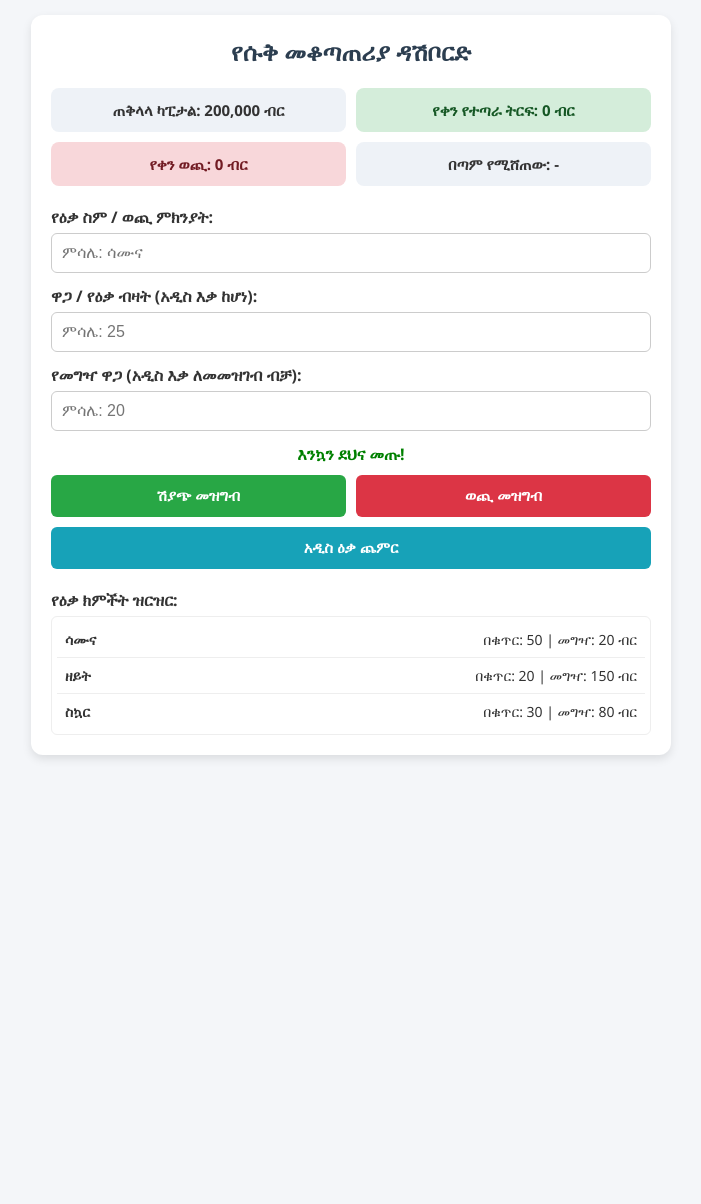
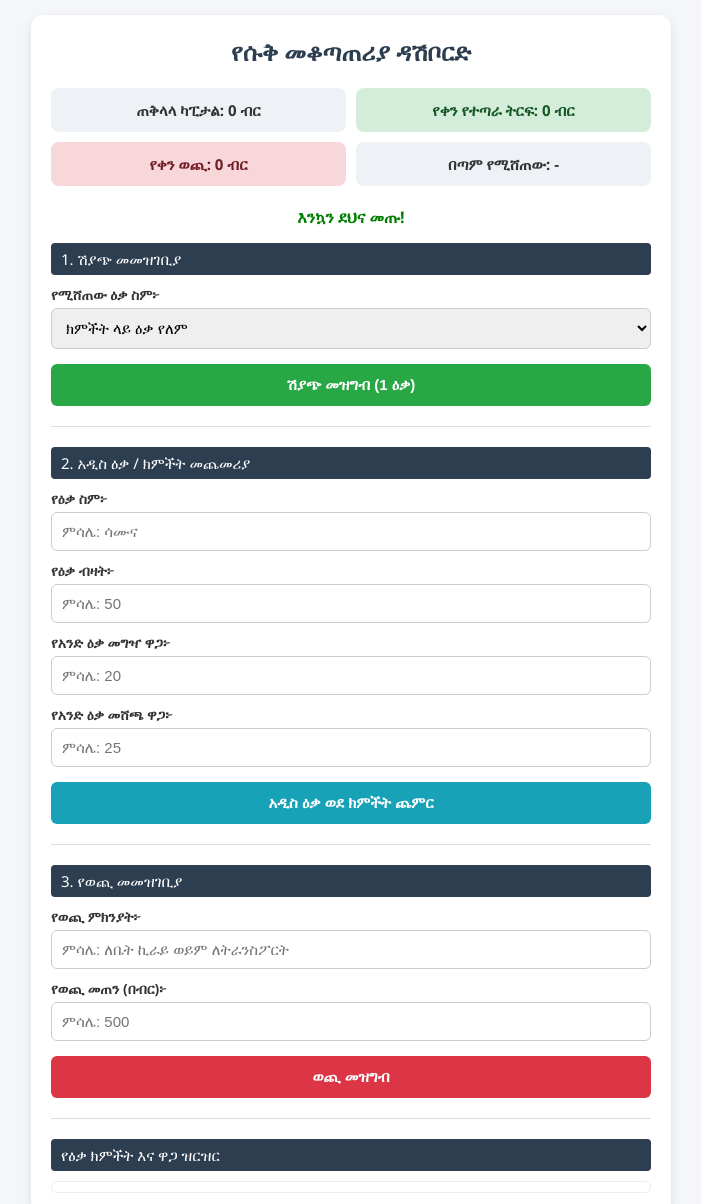
Before and after one commit to osama61900440-source/Os, a plain HTML site: page index.html in a window 1280 px wide. Shown: the top 1204 px of the page, without its empty margins (289-990 px from the left). Before the commit the page ends 800 px from the top, so only its background shows below. Drawn offline with Linux system fonts and the light colour scheme.

Commit message:
Update index.html

```diff
--- a/index.html
+++ b/index.html
@@ -41,33 +41,39 @@
         }
         .card.profit { background: #d4edda; color: #155724; }
         .card.expense { background: #f8d7da; color: #721c24; }
+
+        .section-title {
+            background: #2c3e50;
+            color: white;
+            padding: 6px 10px;
+            border-radius: 4px;
+            font-size: 15px;
+            margin-top: 15px;
+            margin-bottom: 10px;
+        }
+
         .form-group {
-            margin-bottom: 12px;
+            margin-bottom: 10px;
         }
         label {
             display: block;
-            margin-bottom: 5px;
+            margin-bottom: 4px;
             font-weight: 600;
+            font-size: 14px;
         }
-        input {
+        input, select {
             width: 100%;
             padding: 10px;
             border: 1px solid #ccc;
             border-radius: 6px;
             box-sizing: border-box;
-            font-size: 16px;
+            font-size: 15px;
         }
         .status-msg {
             text-align: center;
             font-weight: bold;
             margin: 10px 0;
             min-height: 20px;
-        }
-        .btn-group {
-            display: grid;
-            grid-template-columns: 1fr 1fr;
-            gap: 10px;
-            margin-bottom: 15px;
         }
         button {
             padding: 12px;
@@ -78,13 +84,12 @@
             font-weight: bold;
             cursor: pointer;
             width: 100%;
+            margin-top: 5px;
         }
         .btn-sell { background-color: #28a745; }
         .btn-expense { background-color: #dc3545; }
-        .btn-add { background-color: #17a2b8; grid-column: span 2; }
-        .inventory-section {
-            margin-top: 20px;
-        }
+        .btn-add { background-color: #17a2b8; }
+
         .inventory-list {
             max-height: 200px;
             overflow-y: auto;
@@ -95,11 +100,19 @@
         .inventory-item {
             display: flex;
             justify-content: space-between;
+            align-items: center;
             padding: 8px;
             border-bottom: 1px solid #eee;
             font-size: 14px;
         }
         .inventory-item:last-child { border-bottom: none; }
+
+        hr {
+            border: 0;
+            height: 1px;
+            background: #ddd;
+            margin: 20px 0;
+        }
     </style>
 </head>
 <body>
@@ -108,55 +121,89 @@
     <h2>የሱቅ መቆጣጠሪያ ዳሽቦርድ</h2>
 
     <div class="dashboard">
-        <div class="card" id="lbl-capital">ጠቅላላ ካፒታል: 200,000.00 ብር</div>
-        <div class="card profit" id="lbl-profit">የቀን የተጣራ ትርፍ: 0.00 ብር</div>
-        <div class="card expense" id="lbl-expense">የቀን ወጪ: 0.00 ብር</div>
+        <div class="card" id="lbl-capital">ጠቅላላ ካፒታል: 0 ብር</div>
+        <div class="card profit" id="lbl-profit">የቀን የተጣራ ትርፍ: 0 ብር</div>
+        <div class="card expense" id="lbl-expense">የቀን ወጪ: 0 ብር</div>
         <div class="card" id="lbl-top">በጣም የሚሸጠው: -</div>
-    </div>
-
-    <div class="form-group">
-        <label>የዕቃ ስም / ወጪ ምክንያት:</label>
-        <input type="text" id="txt-name" placeholder="ምሳሌ: ሳሙና">
-    </div>
-    <div class="form-group">
-        <label>ዋጋ / የዕቃ ብዛት (አዲስ እቃ ከሆነ):</label>
-        <input type="number" id="txt-amount" placeholder="ምሳሌ: 25">
-    </div>
-    <div class="form-group">
-        <label>የመግዣ ዋጋ (አዲስ እቃ ለመመዝገብ ብቻ):</label>
-        <input type="number" id="txt-cost" placeholder="ምሳሌ: 20">
     </div>
 
     <div class="status-msg" id="lbl-status" style="color: green;">እንኳን ደህና መጡ!</div>
 
-    <div class="btn-group">
-        <button class="btn-sell" onclick="recordSale()">ሽያጭ መዝግብ</button>
-        <button class="btn-expense" onclick="recordExpense()">ወጪ መዝግብ</button>
-        <button class="btn-add" onclick="addNewItem()">አዲስ ዕቃ ጨምር</button>
+    <div class="section-title">1. ሽያጭ መመዝገቢያ</div>
+    <div class="form-group">
+        <label>የሚሸጠው ዕቃ ስም፦</label>
+        <select id="select-sell-item"></select>
     </div>
+    <button class="btn-sell" onclick="recordSale()">ሽያጭ መዝግብ (1 ዕቃ)</button>
 
-    <div class="inventory-section">
-        <label>የዕቃ ክምችት ዝርዝር:</label>
-        <div class="inventory-list" id="inventory-list"></div>
+    <hr>
+
+    <div class="section-title">2. አዲስ ዕቃ / ክምችት መጨመሪያ</div>
+    <div class="form-group">
+        <label>የዕቃ ስም፦</label>
+        <input type="text" id="txt-add-name" placeholder="ምሳሌ: ሳሙና">
     </div>
+    <div class="form-group">
+        <label>የዕቃ ብዛት፦</label>
+        <input type="number" id="txt-add-qty" placeholder="ምሳሌ: 50">
+    </div>
+    <div class="form-group">
+        <label>የአንድ ዕቃ መግዣ ዋጋ፦</label>
+        <input type="number" id="txt-add-cost" placeholder="ምሳሌ: 20">
+    </div>
+    <div class="form-group">
+        <label>የአንድ ዕቃ መሸጫ ዋጋ፦</label>
+        <input type="number" id="txt-add-sell-price" placeholder="ምሳሌ: 25">
+    </div>
+    <button class="btn-add" onclick="addNewItem()">አዲስ ዕቃ ወደ ክምችት ጨምር</button>
+
+    <hr>
+
+    <div class="section-title">3. የወጪ መመዝገቢያ</div>
+    <div class="form-group">
+        <label>የወጪ ምክንያት፦</label>
+        <input type="text" id="txt-expense-reason" placeholder="ምሳሌ: ለቤት ኪራይ ወይም ለትራንስፖርት">
+    </div>
+    <div class="form-group">
+        <label>የወጪ መጠን (በብር)፦</label>
+        <input type="number" id="txt-expense-amount" placeholder="ምሳሌ: 500">
+    </div>
+    <button class="btn-expense" onclick="recordExpense()">ወጪ መዝግብ</button>
+
+    <hr>
+
+    <div class="section-title">የዕቃ ክምችት እና ዋጋ ዝርዝር</div>
+    <div class="inventory-list" id="inventory-list"></div>
 </div>
 
 <script>
-    let data = JSON.parse(localStorage.getItem('business_data')) || {
-        capital: 200000.0,
+    // መነሻ መረጃዎች (ባዶ ሲሆን ካፒታል 0 ይሆናል)
+    let data = JSON.parse(localStorage.getItem('business_data_v2')) || {
+        capital: 0.0,
         total_profit: 0.0,
         total_expense: 0.0,
-        inventory: {"ሳሙና": [50, 20], "ዘይት": [20, 150], "ስኳር": [30, 80]},
-        sales_count: {"ሳሙና": 0, "ዘይት": 0, "ስኳር": 0}
+        inventory: {}, // መዋቅር: {"ዕቃ ስም": [ብዛት, መግዣ_ዋጋ, መሸጫ_ዋጋ]}
+        sales_count: {}
     };
 
     function saveData() {
-        localStorage.setItem('business_data', JSON.stringify(data));
+        localStorage.setItem('business_data_v2', JSON.stringify(data));
         updateDashboard();
         updateInventoryDisplay();
+        populateDropdown();
+    }
+
+    function calculateCapital() {
+        let total = 0;
+        for (let item in data.inventory) {
+            let details = data.inventory[item];
+            total += details[0] * details[1]; // ብዛት x መግዣ ዋጋ
+        }
+        data.capital = total;
     }
 
     function updateDashboard() {
+        calculateCapital();
         document.getElementById('lbl-capital').innerText = `ጠቅላላ ካፒታል: ${data.capital.toLocaleString()} ብር`;
         document.getElementById('lbl-profit').innerText = `የቀን የተጣራ ትርፍ: ${data.total_profit.toLocaleString()} ብር`;
         document.getElementById('lbl-expense').innerText = `የቀን ወጪ: ${data.total_expense.toLocaleString()} ብር`;
@@ -178,9 +225,24 @@
         for (let item in data.inventory) {
             let details = data.inventory[item];
             listDiv.innerHTML += `<div class="inventory-item">
-                <span><strong>${item}</strong></span>
-                <span>በቁጥር: ${details[0]} | መግዣ: ${details[1]} ብር</span>
+                <span><strong>${item}</strong> (ተርፏል: ${details[0]})</span>
+                <span>መግዣ: ${details[1]} ብር | መሸጫ: ${details[2]} ብር</span>
             </div>`;
+        }
+    }
+
+    function populateDropdown() {
+        let dropdown = document.getElementById('select-sell-item');
+        dropdown.innerHTML = "";
+        let hasItems = false;
+        for (let item in data.inventory) {
+            if(data.inventory[item][0] > 0) {
+                dropdown.innerHTML += `<option value="${item}">${item} (መሸጫ፡ ${data.inventory[item][2]} ብር)</option>`;
+                hasItems = true;
+            }
+        }
+        if(!hasItems) {
+            dropdown.innerHTML = "<option>ክምችት ላይ ዕቃ የለም</option>";
         }
     }
 
@@ -190,77 +252,73 @@
         status.style.color = isError ? "red" : "green";
     }
 
-    function clearInputs() {
-        document.getElementById('txt-name').value = "";
-        document.getElementById('txt-amount').value = "";
-        document.getElementById('txt-cost').value = "";
+    function addNewItem() {
+        let name = document.getElementById('txt-add-name').value.trim();
+        let qty = parseInt(document.getElementById('txt-add-qty').value);
+        let cost = parseFloat(document.getElementById('txt-add-cost').value);
+        let sellPrice = parseFloat(document.getElementById('txt-add-sell-price').value);
+
+        if (!name || isNaN(qty) || isNaN(cost) || isNaN(sellPrice)) {
+            return showStatus("እባክህ ሁሉንም የአዲስ ዕቃ መረጃዎች በትክክል አስገባ።", true);
+        }
+
+        if (data.inventory[name]) {
+            data.inventory[name][0] += qty;
+            data.inventory[name][1] = cost; // መግዣ ዋጋ አሻሽል
+            data.inventory[name][2] = sellPrice; // መሸጫ ዋጋ አሻሽል
+        } else {
+            data.inventory[name] = [qty, cost, sellPrice];
+            data.sales_count[name] = 0;
+        }
+
+        showStatus(`ዕቃ '${name}' በስኬት ተመዝግቧል፤ ካፒታልህ ተዘምኗል!`);
+        document.getElementById('txt-add-name').value = "";
+        document.getElementById('txt-add-qty').value = "";
+        document.getElementById('txt-add-cost').value = "";
+        document.getElementById('txt-add-sell-price').value = "";
+        saveData();
     }
 
     function recordSale() {
-        let name = document.getElementById('txt-name').value.trim();
-        let sellPrice = parseFloat(document.getElementById('txt-amount').value);
+        let name = document.getElementById('select-sell-item').value;
 
-        if (!name || !data.inventory[name]) {
-            return showStatus("እባክህ ትክክለኛ የዕቃ ስም አስገባ።", true);
-        }
-        if (isNaN(sellPrice)) {
-            return showStatus("እባክህ ትክክለኛ የሽያጭ ዋጋ አስገባ።", true);
-        }
-        if (data.inventory[name][0] <= 0) {
-            return showStatus(`'${name}' ከክምችት አልቋል።`, true);
+        if (!name || !data.inventory[name] || data.inventory[name][0] <= 0) {
+            return showStatus("ለመሸጥ የሚሆን በቂ ዕቃ በክምችት ውስጥ የለም።", true);
         }
 
         let costPrice = data.inventory[name][1];
+        let sellPrice = data.inventory[name][2];
         let profit = sellPrice - costPrice;
 
-        data.inventory[name][0] -= 1;
+        data.inventory[name][0] -= 1; // ከክምችት 1 ቀንስ
         data.sales_count[name] = (data.sales_count[name] || 0) + 1;
         data.total_profit += profit;
-        data.capital += profit;
 
-        showStatus(`ሽያጭ ተመዝግቧል! ትርፍ: ${profit} ብር`);
-        clearInputs();
+        showStatus(`ሽያጭ ተመዝግቧል! የተገኘ ትርፍ: ${profit} ብር`);
         saveData();
     }
 
     function recordExpense() {
-        let expense = parseFloat(document.getElementById('txt-amount').value);
-        if (isNaN(expense)) {
-            return showStatus("እባክህ በትክክለኛ ዋጋ ቦታ ላይ የወጪውን መጠን አስገባ።", true);
+        let reason = document.getElementById('txt-expense-reason').value.trim();
+        let expense = parseFloat(document.getElementById('txt-expense-amount').value);
+
+        if (!reason || isNaN(expense)) {
+            return showStatus("እባክህ የወጪውን ምክንያት እና የብር መጠን በትክክል አስገባ።", true);
         }
 
         data.total_expense += expense;
-        data.total_profit -= expense;
-        data.capital -= expense;
+        data.total_profit -= expense; // ወጪ ከትርፍ ላይ ይቀነሳል
 
-        showStatus("ወጪ ተመዝግቧል!");
-        clearInputs();
+        showStatus(`የወጪ ምክንያት '${reason}' በብር ${expense} ተመዝግቧል!`);
+        document.getElementById('txt-expense-reason').value = "";
+        document.getElementById('txt-expense-amount').value = "";
         saveData();
     }
 
-    function addNewItem() {
-        let name = document.getElementById('txt-name').value.trim();
-        let qty = parseInt(document.getElementById('txt-amount').value);
-        let cost = parseFloat(document.getElementById('txt-cost').value);
-
-        if (!name || isNaN(qty) || isNaN(cost)) {
-            return showStatus("እባክህ ስም፣ ብዛት እና መግዣ ዋጋ በትክክል አስገባ።", true);
-        }
-
-        if (data.inventory[name]) {
-            data.inventory[name][0] += qty;
-        } else {
-            data.inventory[name] = [qty, cost];
-            data.sales_count[name] = 0;
-        }
-
-        showStatus(`አዲስ ዕቃ '${name}' ተጨምሯል!`);
-        clearInputs();
-        saveData();
-    }
-
+    // መጀመሪያ ሲከፈት
     updateDashboard();
     updateInventoryDisplay();
+    populateDropdown();
 </script>
 </body>
 </html>
```
